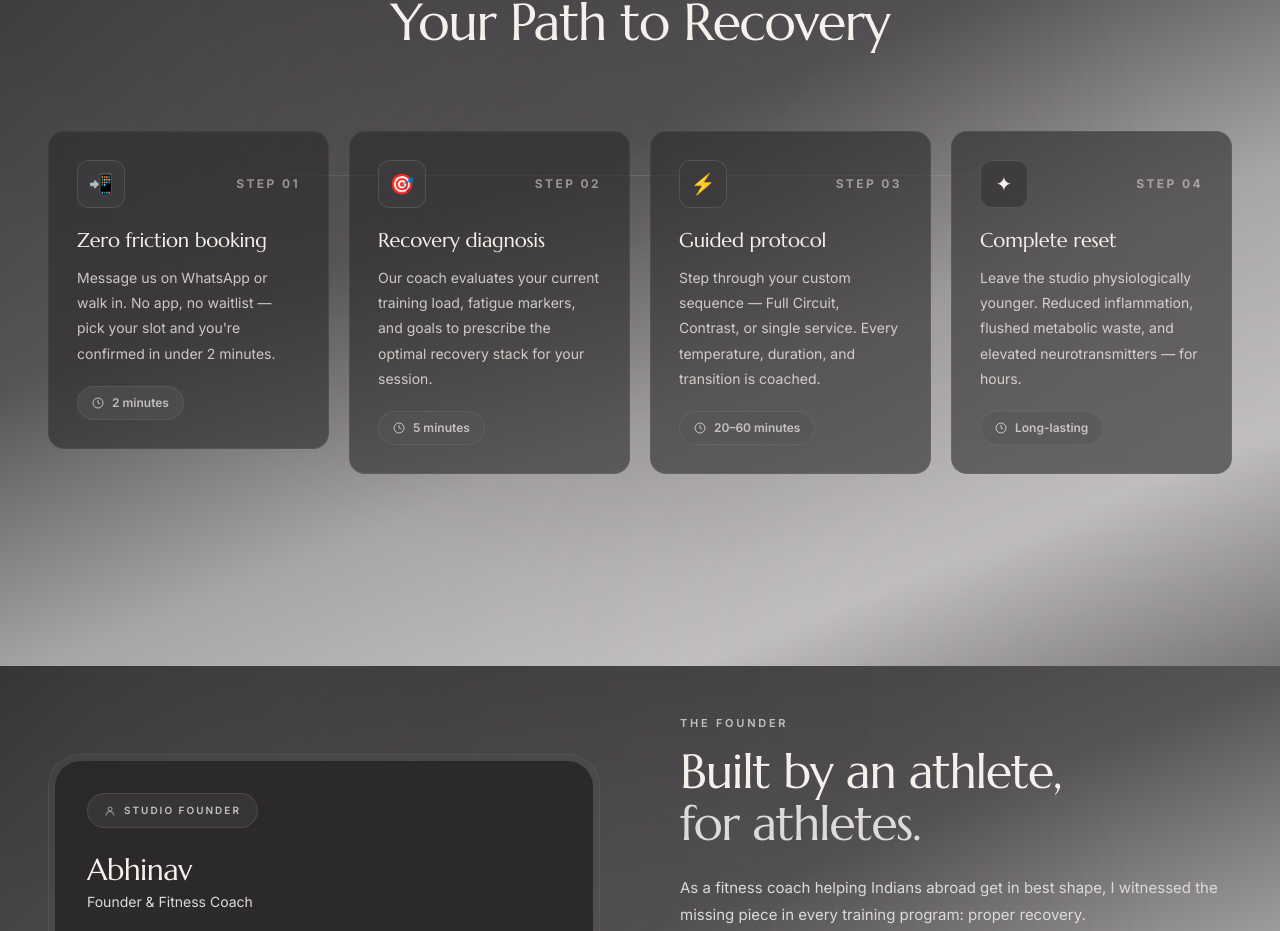
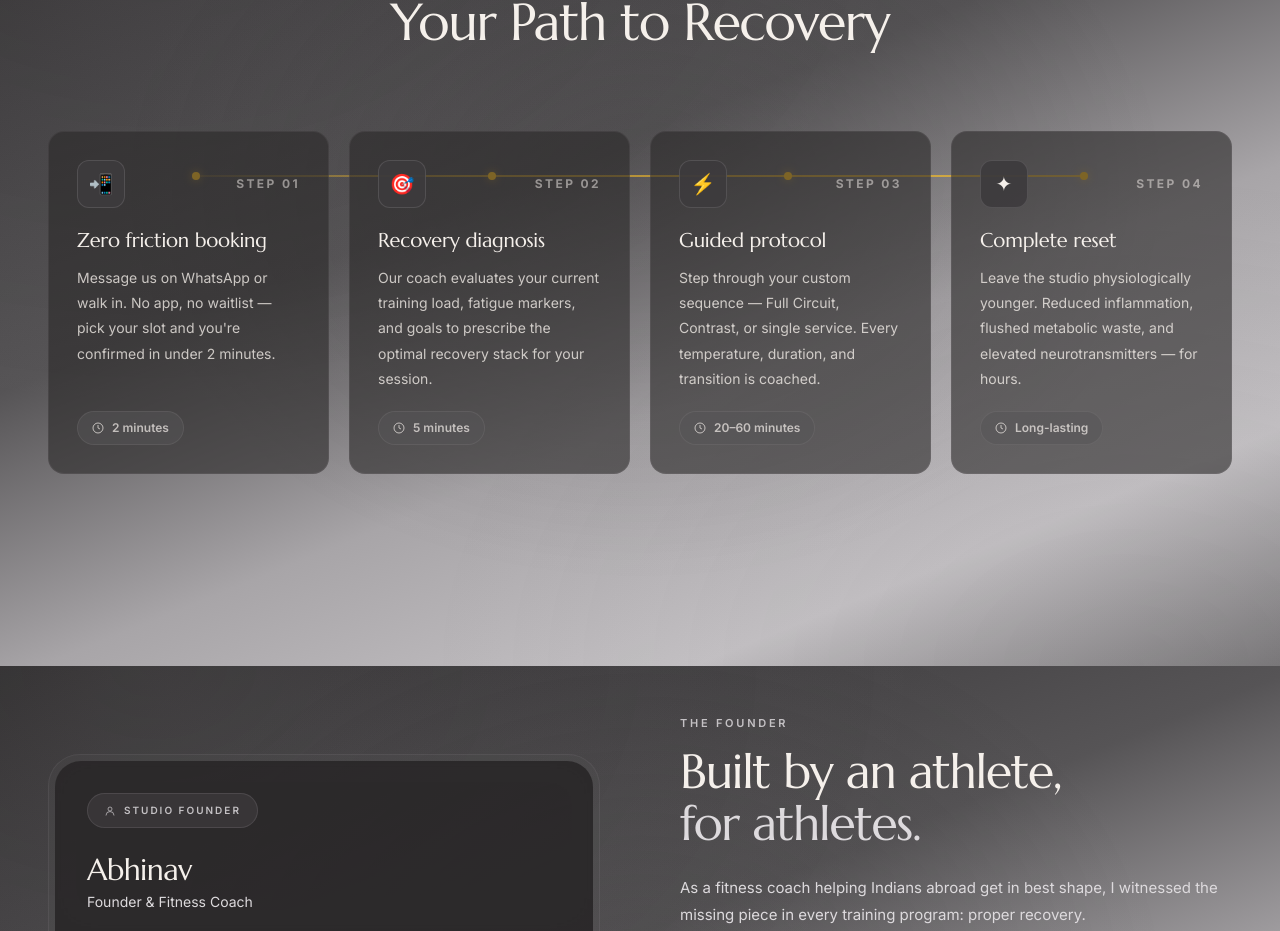
Before and after one commit to AutonexAI-Technologies/bare_recovery, a Next.js app in the folder bare-recovery-studio/: page / in a window 1280 px wide. Shown: the part 8934-9865 px from the top of the page. Built offline with nearby package versions, Linux system fonts and the light colour scheme; no server answers.

Commit message:
Fix: equal height step cards + visible gold animated connector line with dots

```diff
--- a/bare-recovery-studio/src/components/sections/home/HowItWorks.tsx
+++ b/bare-recovery-studio/src/components/sections/home/HowItWorks.tsx
@@ -59,22 +59,62 @@ export default function HowItWorks() {
       {/* Steps grid — equal height cards */}
       <div className="grid grid-cols-1 sm:grid-cols-2 lg:grid-cols-4 gap-4 md:gap-5 relative">
 
-        {/* Connector line — desktop only */}
+        {/* Connector line — desktop only — bright gold accent with pulse */}
         <div
-          className="absolute top-[44px] left-[12.5%] right-[12.5%] h-px hidden lg:block z-0"
-          style={{ background: 'linear-gradient(90deg, transparent, rgba(245,240,235,0.12) 20%, rgba(245,240,235,0.12) 80%, transparent)' }}
-        />
+          className="absolute top-[44px] left-[12.5%] right-[12.5%] hidden lg:block z-0"
+          style={{ height: 2 }}
+        >
+          <div
+            style={{
+              width: '100%',
+              height: '100%',
+              background: 'linear-gradient(90deg, rgba(251,191,36,0.15), rgba(251,191,36,0.40) 30%, rgba(251,191,36,0.40) 70%, rgba(251,191,36,0.15))',
+              borderRadius: 2,
+              position: 'relative',
+            }}
+          >
+            {/* Animated shimmer overlay */}
+            <div
+              style={{
+                position: 'absolute',
+                inset: 0,
+                background: 'linear-gradient(90deg, transparent 0%, rgba(251,191,36,0.6) 50%, transparent 100%)',
+                backgroundSize: '200% 100%',
+                animation: 'shimmer 3s ease-in-out infinite',
+                borderRadius: 2,
+              }}
+            />
+          </div>
+          {/* Step dots on the line */}
+          {[0, 1, 2, 3].map(dot => (
+            <div
+              key={dot}
+              style={{
+                position: 'absolute',
+                top: -3,
+                left: `${dot * 33.33}%`,
+                width: 8,
+                height: 8,
+                borderRadius: '50%',
+                background: '#FBBF24',
+                boxShadow: '0 0 8px rgba(251,191,36,0.50)',
+                transform: 'translateX(-50%)',
+              }}
+            />
+          ))}
+        </div>
+        <style>{`@keyframes shimmer { 0%,100% { background-position: 200% 0 } 50% { background-position: -200% 0 } }`}</style>
 
         {steps.map((step, i) => (
           <FadeIn key={step.num} direction="up" delay={i * 80}>
             <div
-              className="relative flex flex-col p-6 md:p-7 rounded-2xl transition-all duration-400 cursor-default"
+              className="relative flex flex-col p-6 md:p-7 rounded-2xl transition-all duration-400 cursor-default h-full"
               style={{
                 background: hovered === i ? 'rgba(86,84,86,0.45)' : 'rgba(42,40,41,0.60)',
                 border: hovered === i ? '1px solid rgba(245,240,235,0.18)' : '1px solid rgba(196,193,196,0.08)',
                 boxShadow: hovered === i ? '0 8px 32px rgba(0,0,0,0.30)' : 'none',
                 transform: hovered === i ? 'translateY(-4px)' : 'translateY(0)',
-                minHeight: 280,
+                minHeight: 300,
               }}
               onMouseEnter={() => setHovered(i)}
               onMouseLeave={() => setHovered(null)}
```
